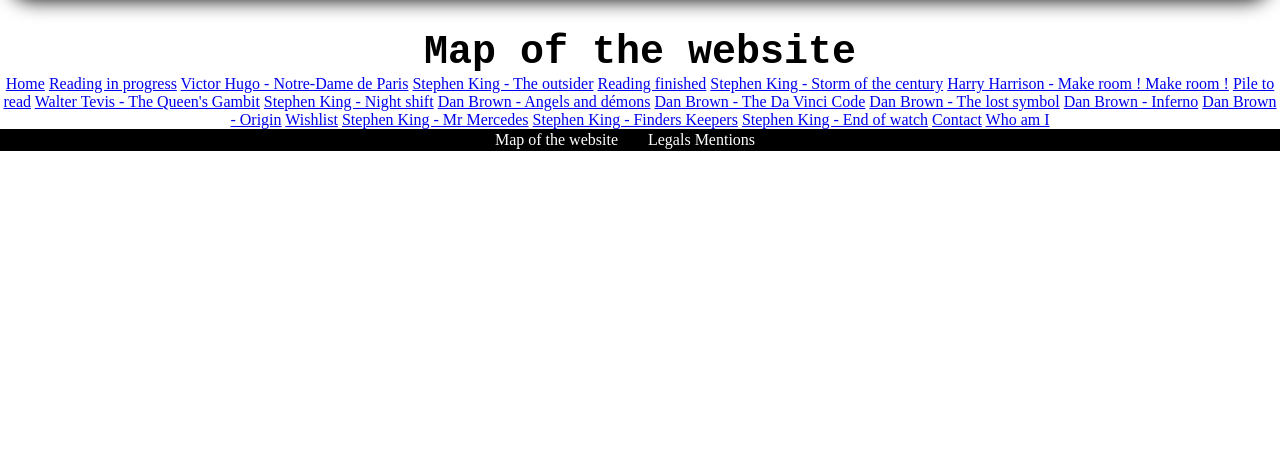
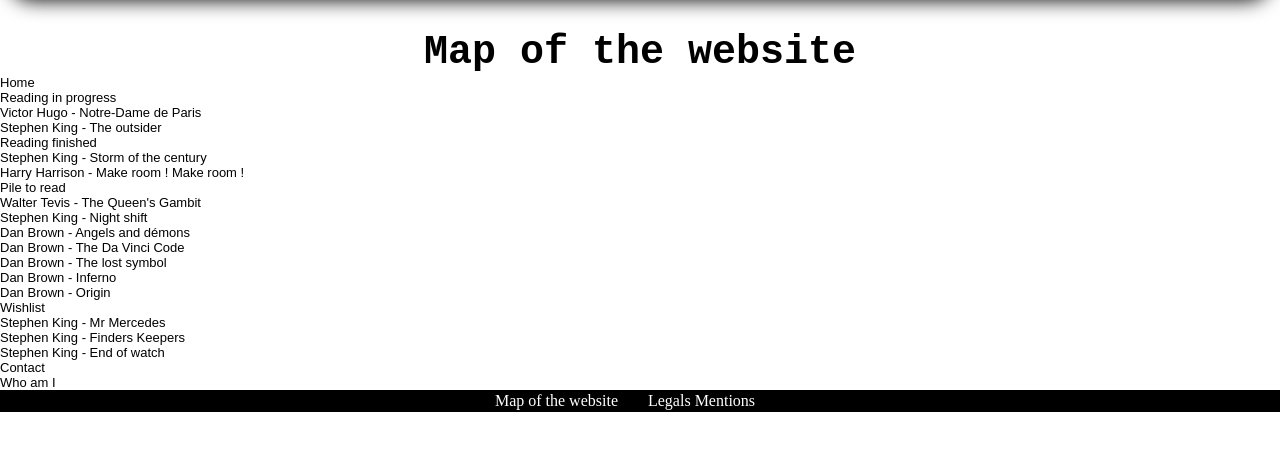
Before and after one commit to Adrien-Gontier/My-life-as-a-reader, a PHP site: page /map_of_the_website.php in a window 1280 px wide. Shown: the part 176-627 px from the top of the page. Run offline with PHP 8.4, Linux system fonts and the light colour scheme.

Commit message:
Update style_map_of_the_website.css
Line 8-10 and 13-18 : Style for main of map of the website added.

```diff
--- a/style_map_of_the_website.css
+++ b/style_map_of_the_website.css
@@ -5,4 +5,14 @@
 
 .all_pages_links {
     text-decoration: none;
+    display: flex;
+    flex-direction: column;
+    text-align: left;
 }
+
+.all_pages_links a {
+    text-decoration: none;
+    color: black;
+    font-size: 13px;
+    font-family: Arial, Helvetica, sans-serif;
+}
```
